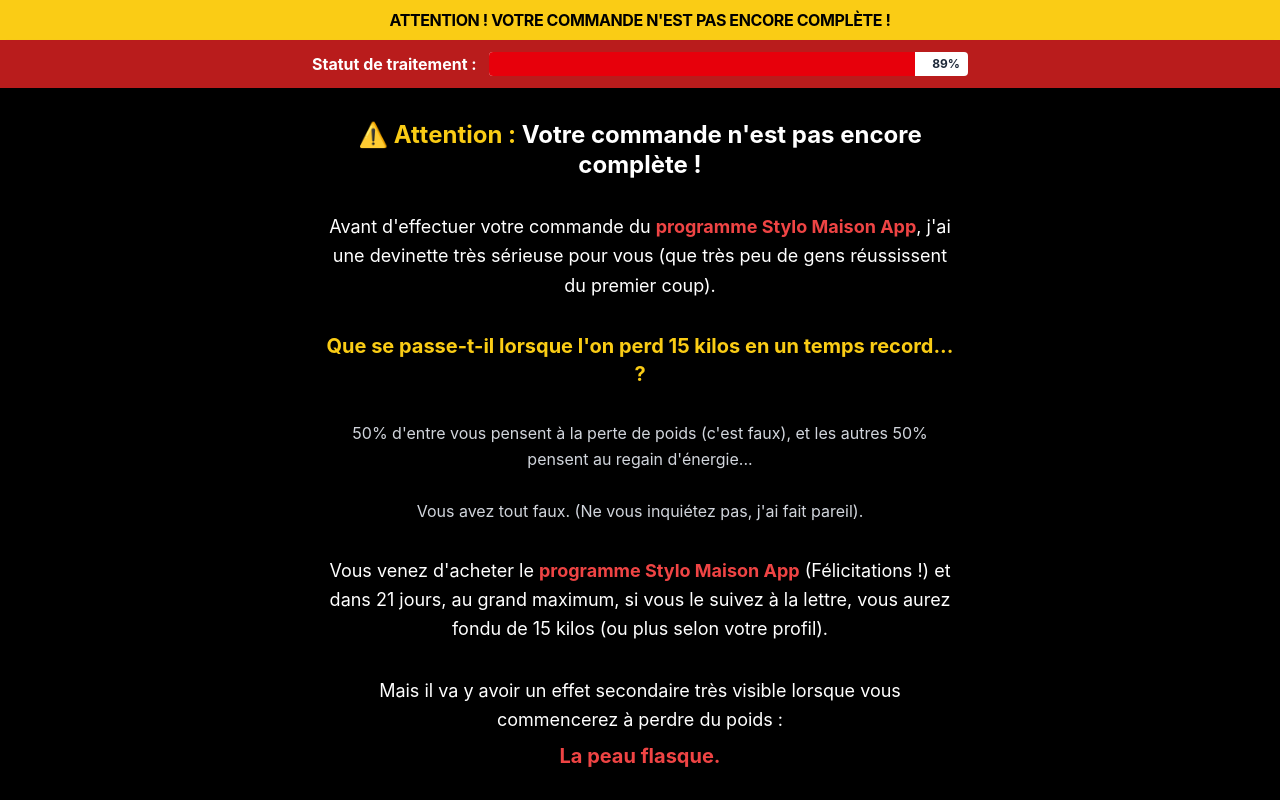
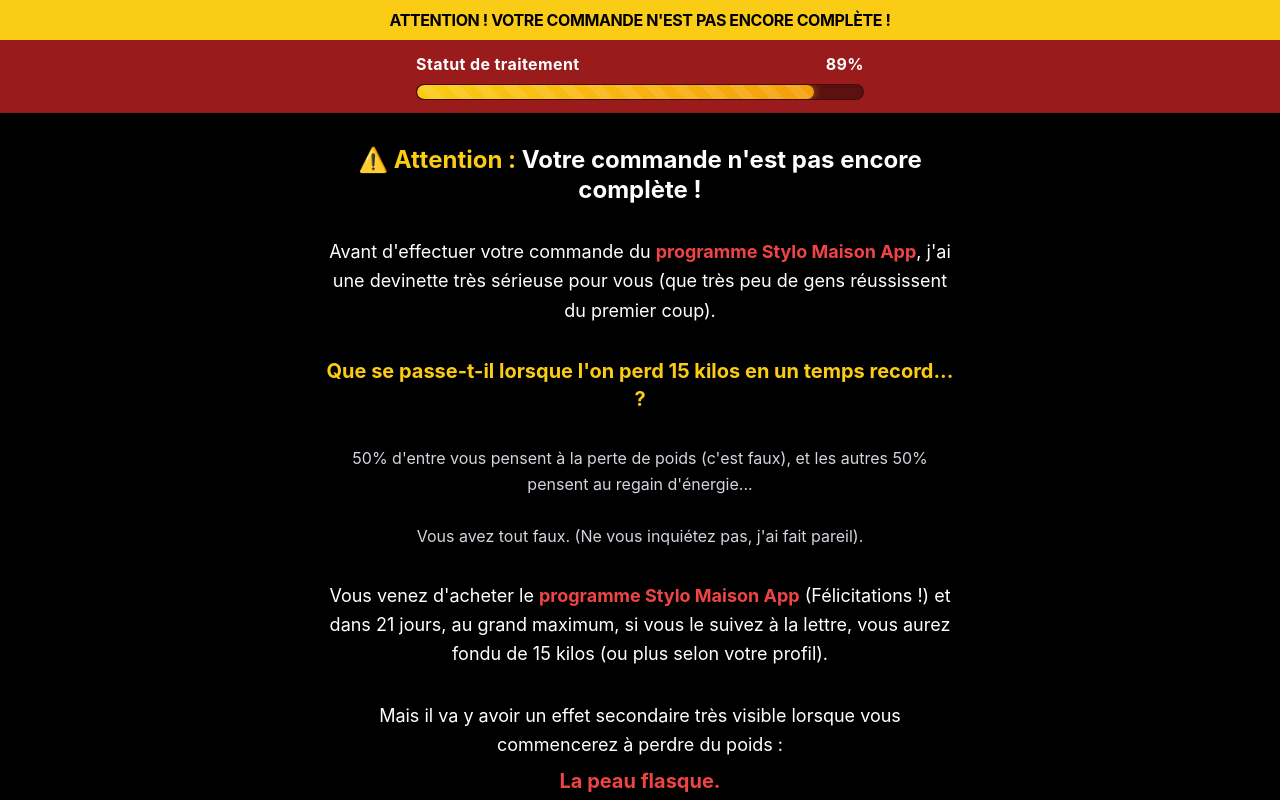
Before and after one commit to vinicrespo/PROJETO-B, a React (Vite) app: page /up3 in a window 1280 px wide. Shown: the top 800 px of the page. Built offline with nearby package versions, Linux system fonts and the light colour scheme.

Commit message:
style: Make Up3 progress bar more professional

```diff
--- a/src/pages/Up3Page.tsx
+++ b/src/pages/Up3Page.tsx
@@ -10,12 +10,17 @@
       </div>
 
       {/* Progress Bar */}
-      <div className="w-full bg-[#b91c1c] p-3 shadow-md flex items-center justify-center">
-        <div className="w-full max-w-2xl flex items-center gap-3 px-2">
-           <span className="text-white font-bold text-sm md:text-base whitespace-nowrap">Statut de traitement :</span>
-           <div className="flex-1 bg-white h-6 rounded-sm overflow-hidden relative">
-             <div className="absolute top-0 left-0 h-full bg-red-600" style={{ width: '89%' }}></div>
-             <span className="absolute inset-0 flex items-center justify-end pr-2 text-xs font-bold text-gray-800 z-10">89%</span>
+      <div className="w-full bg-[#991b1b] border-b border-[#7f1d1d] shadow-md flex flex-col items-center justify-center py-3 px-4">
+        <div className="w-full max-w-md flex flex-col gap-2">
+           <div className="flex justify-between items-center text-white font-bold text-sm md:text-base tracking-wide">
+             <span>Statut de traitement</span>
+             <span>89%</span>
+           </div>
+           <div className="w-full bg-black/40 h-4 rounded-full overflow-hidden relative border border-black/30 shadow-inner">
+             <div className="absolute top-0 left-0 h-full bg-gradient-to-r from-[#facc15] to-[#f59e0b] shadow-[0_0_10px_rgba(250,204,21,0.5)] rounded-full" style={{ width: '89%' }}>
+                {/* Stripes */}
+                <div className="absolute inset-0 opacity-20" style={{ backgroundImage: 'repeating-linear-gradient(45deg, transparent, transparent 10px, rgba(255,255,255,0.5) 10px, rgba(255,255,255,0.5) 20px)' }}></div>
+             </div>
            </div>
         </div>
       </div>
```
